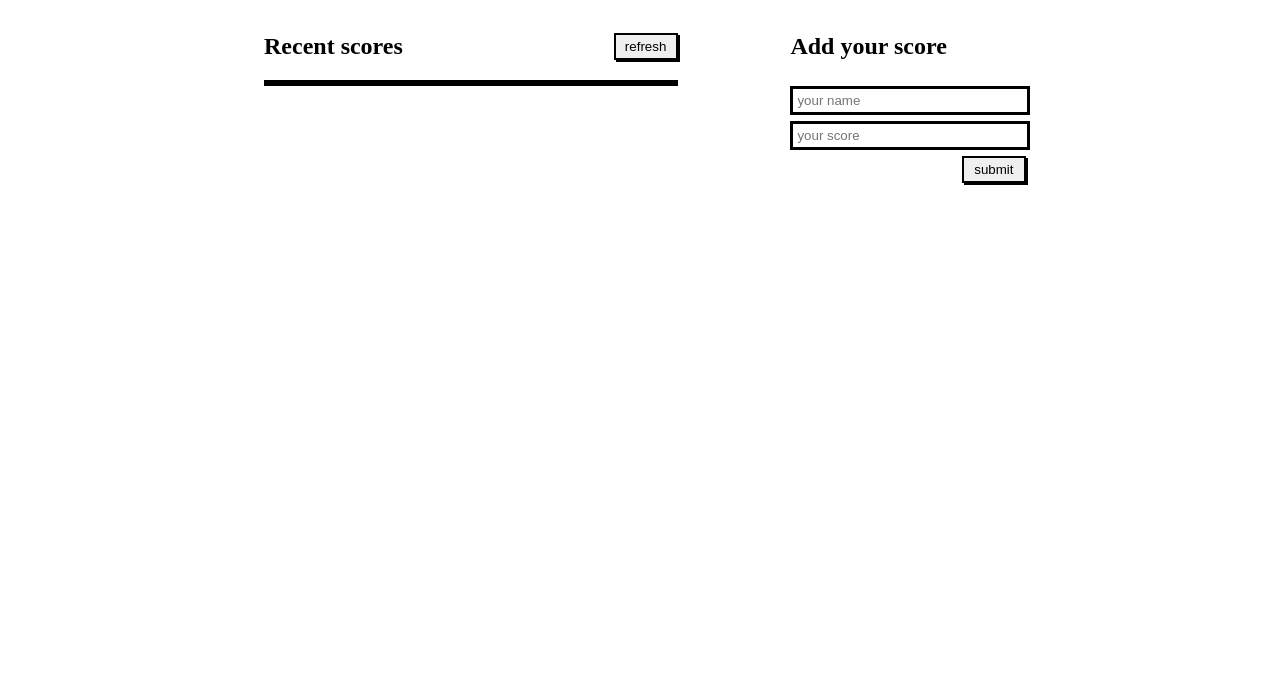
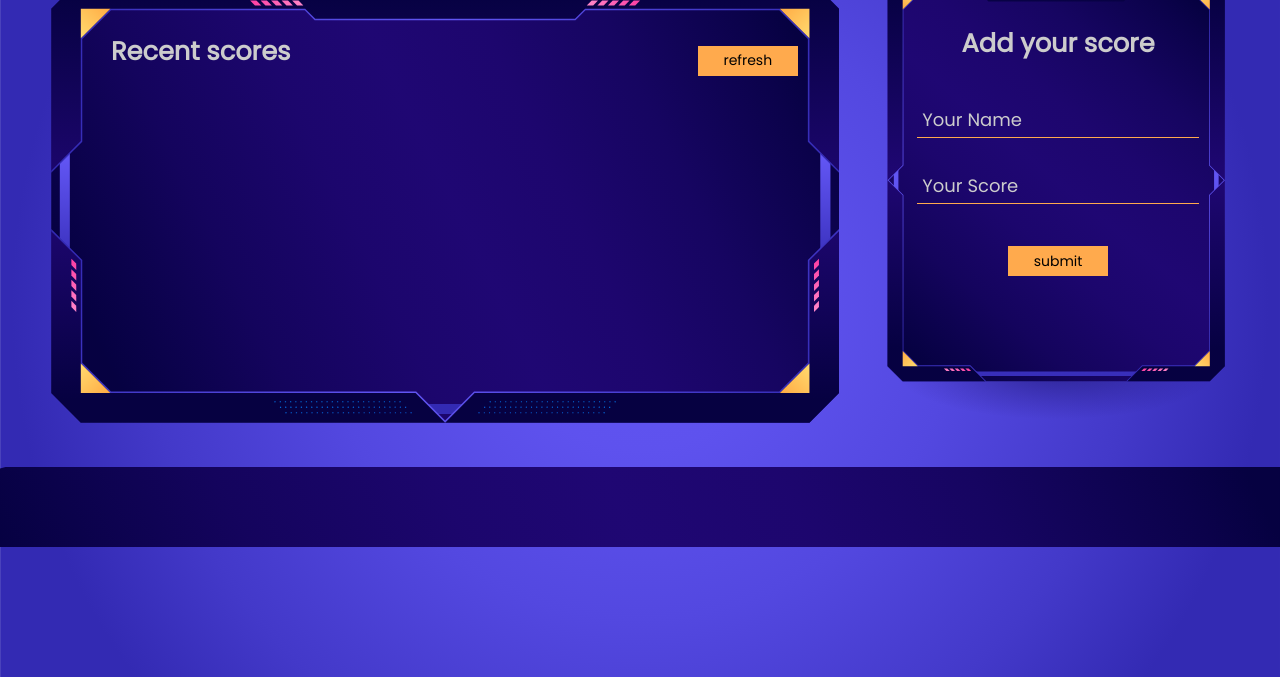
Before and after one commit to TuyishimireEric/Leaderboard, a website built with webpack: page src/index.html in a window 1280 px wide. Shown: the part 123-800 px from the top of the page. Built offline with nearby package versions, Linux system fonts and the light colour scheme; no server answers.

Commit message:
made the final touch

```diff
--- a/src/index.html
+++ b/src/index.html
@@ -4,31 +4,37 @@
     <meta charset="UTF-8">
     <meta http-equiv="X-UA-Compatible" content="IE=edge">
     <meta name="viewport" content="width=device-width, initial-scale=1.0">
+    <link href='https://fonts.googleapis.com/css?family=Poppins' rel='stylesheet'>
     <title>Leaderboard</title>
 </head>
     <body>
-        <h1 class="heading">Leaderboard</h1>
+        <h1 class="heading">Leaderboard Application</h1>
         <div class="main">
             <section class="section1">
                 <div class="top">
                     <h2>Recent scores </h2>
                     <button type="submit" class="refresh" onclick="location.reload();">refresh</button>
                 </div>
-                <table class="Leaderboard"></table>
+                <div class="area">
+                    <table class="Leaderboard"></table>
+                </div>
             </section>
             <section class="section2">
                 <h2>Add your score </h2>
                 <form id="form" class="form1">
-                    <div>
-                        <input type="text" id="name"  class="name" placeholder="your name" required>
-                        </div>
-                    <div>
-                        <input type="text" id="score" placeholder="your score" required>
+                    <div class="group">
+                        <input type="text" id="name"  class="name" required>
+                        <label>Your Name</label>
+                    </div>
+                    <div class="group">
+                        <input type="number" id="score" required>
+                        <label>Your Score</label>
                     </div>
                     <button type="submit" >submit</button>
                 </form>
             </section>
         </div>
+        <footer></footer>
         <script src="scripts/index.js"></script>
     </body>
 </html>
--- a/src/modules/add-player.js
+++ b/src/modules/add-player.js
@@ -12,7 +12,7 @@ const showPlayer = async () => {
   players.result.forEach((player) => {
     const addedplayer = document.createElement('tr');
     addedplayer.innerHTML = `
-      <td class="cols1">${player.user}: ${player.score}</td>
+      <td class="cols">${player.user}: ${player.score}</td>
       `;
     list.appendChild(addedplayer);
   });
--- a/src/style.css
+++ b/src/style.css
@@ -1,68 +1,132 @@
+/* stylelint-disable font-family-no-missing-generic-family-keyword */
+/* stylelint-disable declaration-block-semicolon-newline-after */
 body {
-  padding: 30px 20%;
+  font-family: 'Poppins';
+  margin: 0;
+  background-image: url('images/background.svg');
+  background-size: cover;
+  overflow: hidden;
 }
 
 .heading {
-  justify-content: left;
+  margin: 0;
+  color: #fff;
+  justify-content: center;
+  background-image: url('images/backgroundtop.svg');
+  background-size: cover;
   font-size: 3vw;
-  border-bottom: 3px solid black;
 }
 
 .main {
+  padding: 3.5vw 4%;
+  height: auto;
   display: flex;
   justify-content: space-between;
 }
 
 .section1 {
-  width: 55%;
-  height: auto;
+  width: 60%;
+  padding: 2% 4%;
+  height: 31vw;
+  background-image: url('images/leaderboard.svg');
+  background-repeat: no-repeat;
 }
 
 .section2 {
-  width: 30%;
-  height: auto;
+  background-image: url('images/addscore.svg');
+  background-repeat: no-repeat;
+  width: 29%;
   display: flex;
   flex-direction: column;
-  gap: 6px;
+  gap: 12px;
+  text-align: center;
+  padding-top: 24px;
+}
+
+.area::-webkit-scrollbar {
+  display: none;
+}
+
+h2 {
+  text-align: center;
+  color: #ccc;
+  font-size: 2vw;
 }
 
 .top {
   display: flex;
   justify-content: space-between;
   align-items: center;
+  padding: 1.2% 1% 1% 1.8%;
 }
 
-.Leaderboard {
-  border: 3px solid black;
+.section1 .area {
+  max-height: 21vw;
+  overflow-y: scroll;
+  scrollbar-width: thin;
+  width: 100%;
+  background-color: #ffa94d1e;
 }
 
-table {
-  width: 100%;
+.cols {
+  padding: 4px;
+  color: #d0ff4d;
 }
 
-tr:nth-child(even) {
-  background: #fff;
-  padding: 4px;
-}
-
-tr:nth-child(odd) {
-  background: #ccc;
-  padding: 4px;
+.group {
+  position: relative;
+  width: 78%;
+  margin-left: 30px;
 }
 
 input {
-  border: 3px solid black;
+  color: #fff;
+  background: none;
+  font-size: 18px;
+  padding: 10px 10px 10px 5px;
+  display: block;
+  border: none;
   width: 100%;
-  padding: 4px;
-  margin-bottom: 6px;
+  border-bottom: 1px solid #ffaa4d;
+  margin-bottom: 24px;
+}
+
+input:focus {
+  outline: none;
+}
+
+label {
+  color: #ccc;
+  font-size: 18px;
+  font-weight: normal;
+  position: absolute;
+  pointer-events: none;
+  left: 5px;
+  top: 10px;
+  transition: 0.2s ease all;
+  -moz-transition: 0.2s ease all;
+  -webkit-transition: 0.2s ease all;
+}
+
+input:focus ~ label,
+input:valid ~ label {
+  top: -13px;
+  font-size: 13px;
+  color: #ffaa4d;
 }
 
 button {
-  border: 2.5px solid black;
-  box-shadow: 2px 2px;
-  width: 5vw;
+  border: none;
+  background-color: #ffaa4d;
+  margin-top: 18px;
   padding: 4px;
+  width: 100px;
+  height: 30px;
   cursor: pointer;
+  font-family: 'Poppins';
+  color: black;
+  font-size: 14px;
+  font-weight: normal;
 }
 
 button:hover {
@@ -71,7 +135,17 @@ button:hover {
 }
 
 .form1 button {
-  margin-left: 13.4vw;
+  border: none;
+  background-color: #ffaa4d;
+  margin-top: 18px;
+  padding: 4px;
+  width: 100px;
+  height: 30px;
+  cursor: pointer;
+  font-family: 'Poppins';
+  color: black;
+  font-size: 14px;
+  font-weight: normal;
 }
 
 h1 {
@@ -80,6 +154,11 @@ h1 {
   align-items: center;
 }
 
-.cols1 {
-  padding: 4px;
+footer {
+  margin: 0;
+  justify-content: left;
+  background-image: url('images/backgroundtop.svg');
+  background-size: cover;
+  font-size: 3vw;
+  height: 80px;
 }
```
Also changed, not shown: README.md, picfin.png (added), src/images/addscore.svg (added), src/images/background.svg (added), src/images/backgroundtop.svg (added), src/images/button.svg (added), src/images/buttonhover.svg (added), src/images/leaderboard.svg (added).
